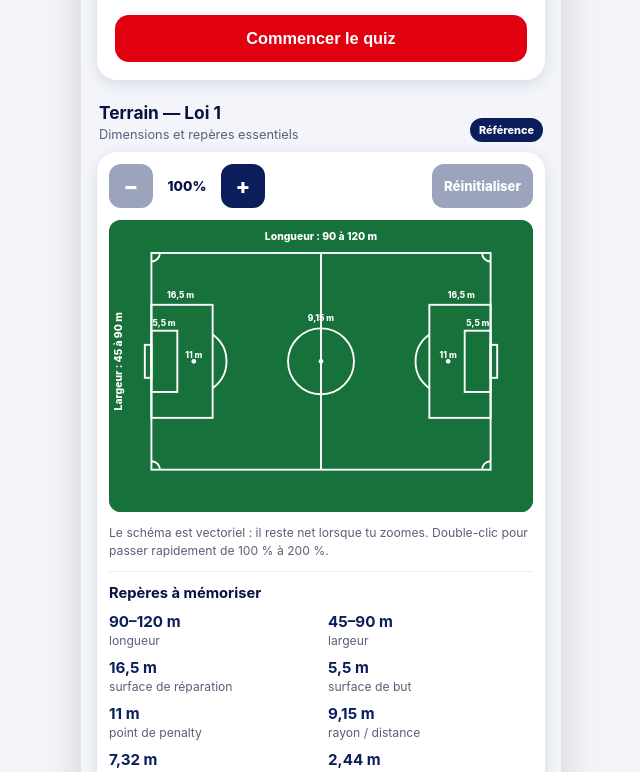
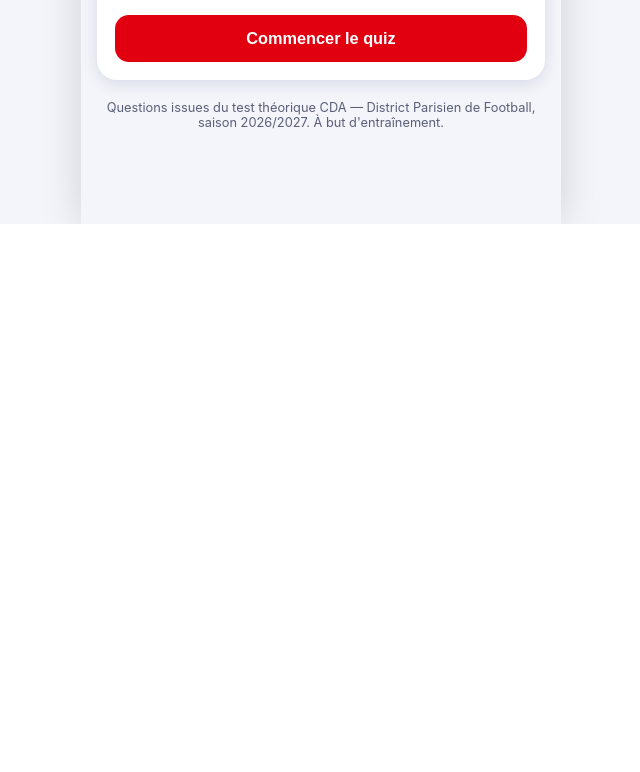
Before and after one commit to brahmiamine/fff, a React (Vite) app: page / in a window 1280 px wide. Shown: the part 802-1574 px from the top of the page, without its empty margins (319-959 px from the left). After the commit the page ends 1026 px from the top, so only its background shows below. Built offline with nearby package versions, Linux system fonts and the light colour scheme.

Commit message:
refactor: déplacer la note terrain hors de l’accueil

```diff
--- a/src/components/Home.jsx
+++ b/src/components/Home.jsx
@@ -1,7 +1,6 @@
 import { useMemo } from 'react'
 import fffLogo from '../assets/fff-logo.png'
 import district75Logo from '../assets/district75-logo.png'
-import Terrain from './Terrain.jsx'
 import { resolveDefaultQuestionCount } from '../utils/settings.js'
 
 function formatDuration(totalSeconds) {
@@ -116,8 +115,6 @@ export default function Home({
         </>
       )}
 
-      <Terrain />
-
       <p className="footer-note">Questions issues du test théorique CDA — District Parisien de Football, saison 2026/2027. À but d'entraînement.</p>
     </div>
   )
```
